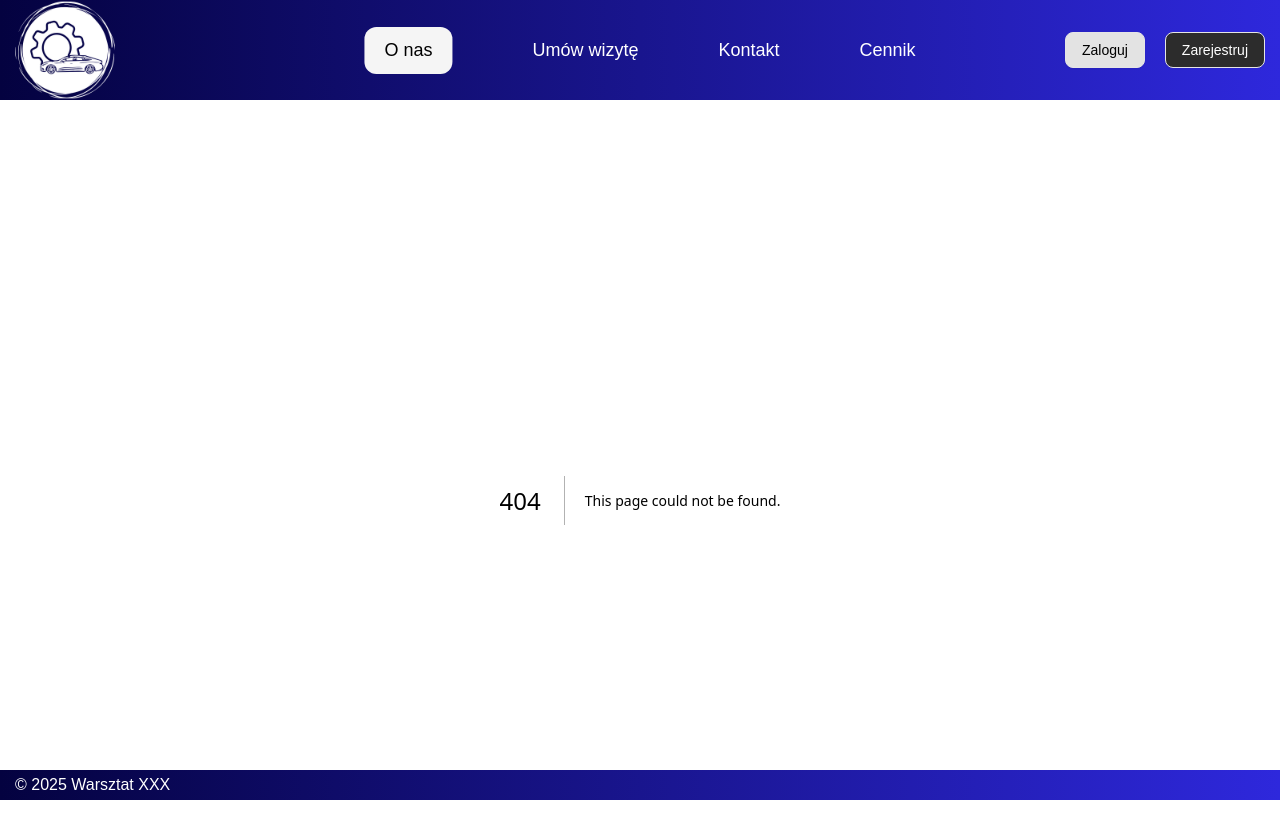
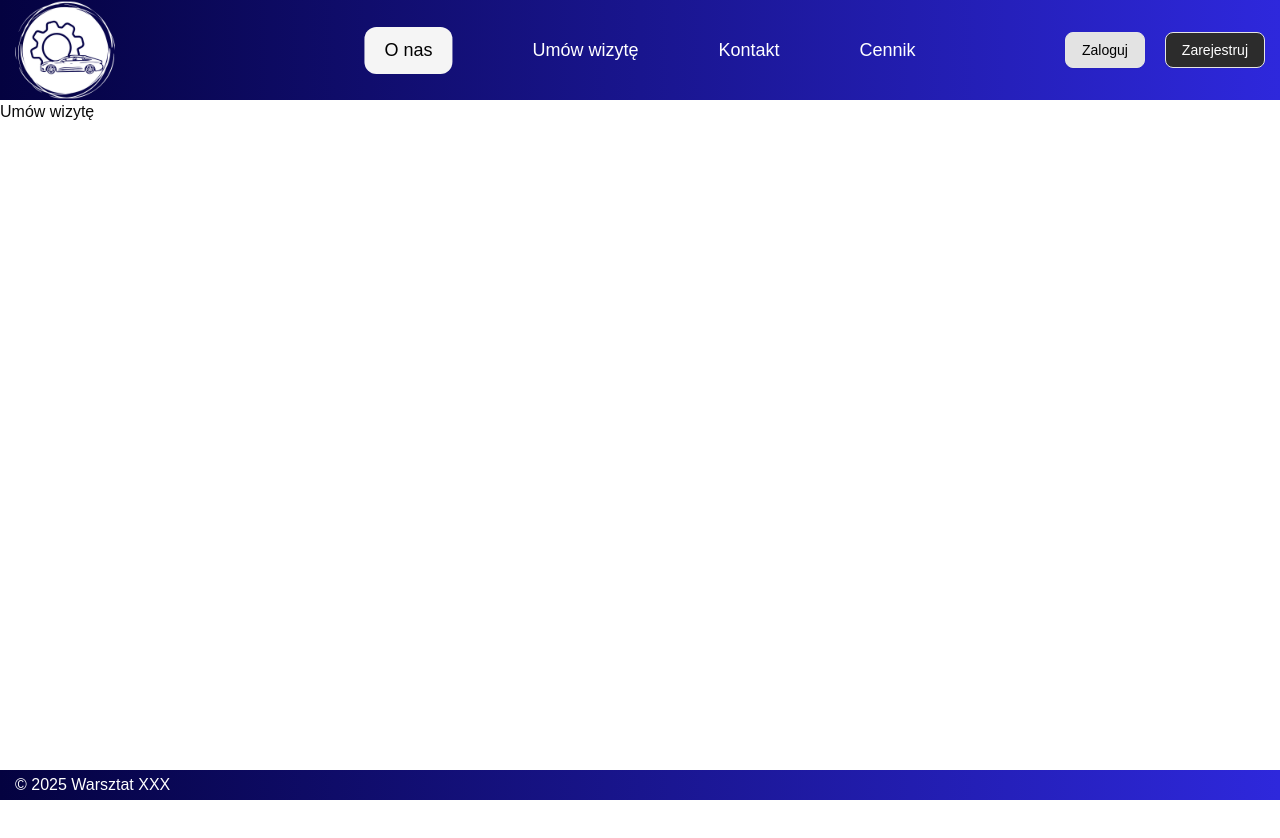
Before and after one commit to KorneliaBlaszczuk/PW-Drive, a Next.js app: page /book in a window 1280 px wide. Before the commit this address had no page. Shown: the top 838 px of the page. After the commit the page ends 800 px from the top, so only its background shows below. Built offline with nearby package versions, Linux system fonts and the light colour scheme; a web font is replaced by a local one.

Commit message:
Added Links to Header pages

```diff
--- /dev/null
+++ b/src/app/book/page.tsx
@@ -0,0 +1,7 @@
+export default function Book() {
+    return (
+        <div>
+            <h1>Umów wizytę</h1>
+        </div>
+    )
+}
--- /dev/null
+++ b/src/app/contact/page.tsx
@@ -0,0 +1,7 @@
+export default function Contact() {
+    return (
+        <div>
+            <h1>Kontakt</h1>
+        </div>
+    )
+}
--- /dev/null
+++ b/src/app/pricing/page.tsx
@@ -0,0 +1,7 @@
+export default function Pricing() {
+    return (
+        <div>
+            <h1>Pricing</h1>
+        </div>
+    )
+}
--- a/src/components/Header.tsx
+++ b/src/components/Header.tsx
@@ -3,17 +3,16 @@ import Link from 'next/link';
 import styles from '../styles/Header.module.scss';
 
 export default function Header() {
-    // const navigate = useNavigate();
     return (
         <header className={styles.appHeader}>
-            {/* <Link to="/" className="logoLink"> */}
-            <img className={styles.appLogo} src='/logo_white.png' alt='App logo' />
-            {/* </Link> */}
+            <Link href="/" className="logoLink">
+                <img className={styles.appLogo} src='/logo_white.png' alt='App logo' />
+            </Link>
             <div className={styles.headerCenter}>
                 <Link href="/about" className={styles.aboutUs}>O nas</Link>
-                <p>Umów wizytę</p>
-                <p>Kontakt</p>
-                <p>Cennik</p>
+                <Link href="/book">Umów wizytę</Link>
+                <Link href="contact">Kontakt</Link>
+                <Link href="pricing">Cennik</Link>
             </div>
             <div className={styles.headerRight}>
                 <Button className={styles.logIn} variant="outline">Zaloguj</Button>
```
